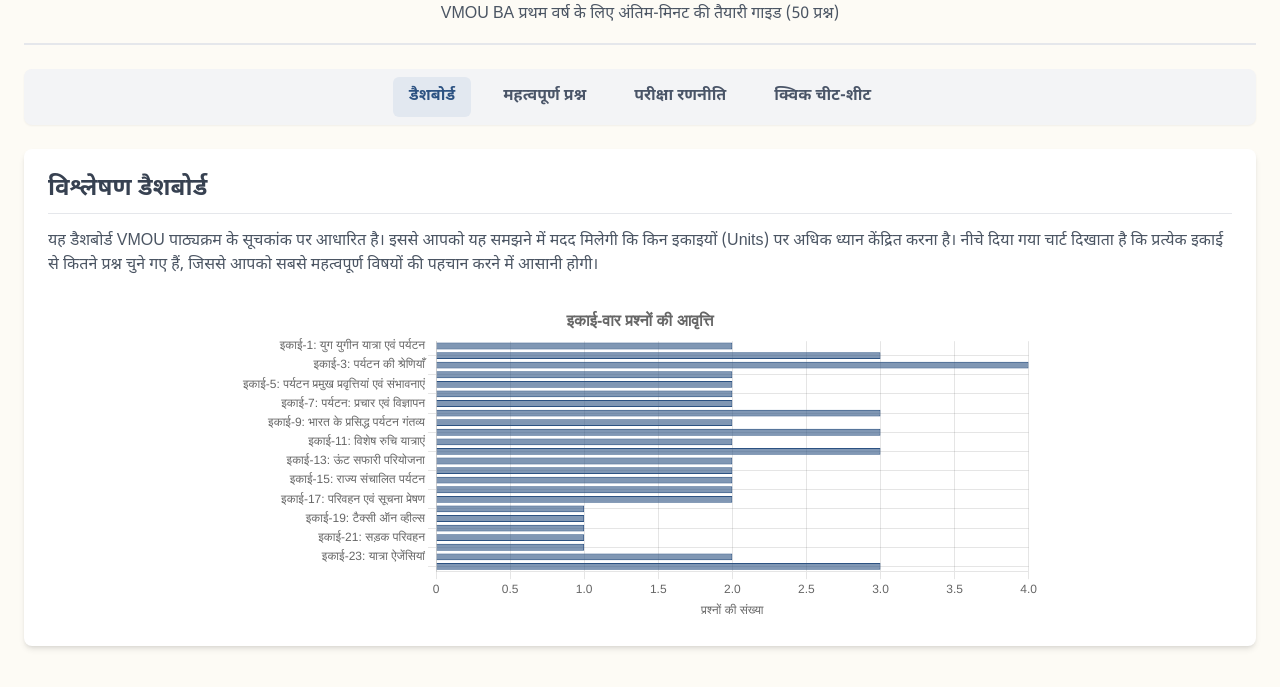
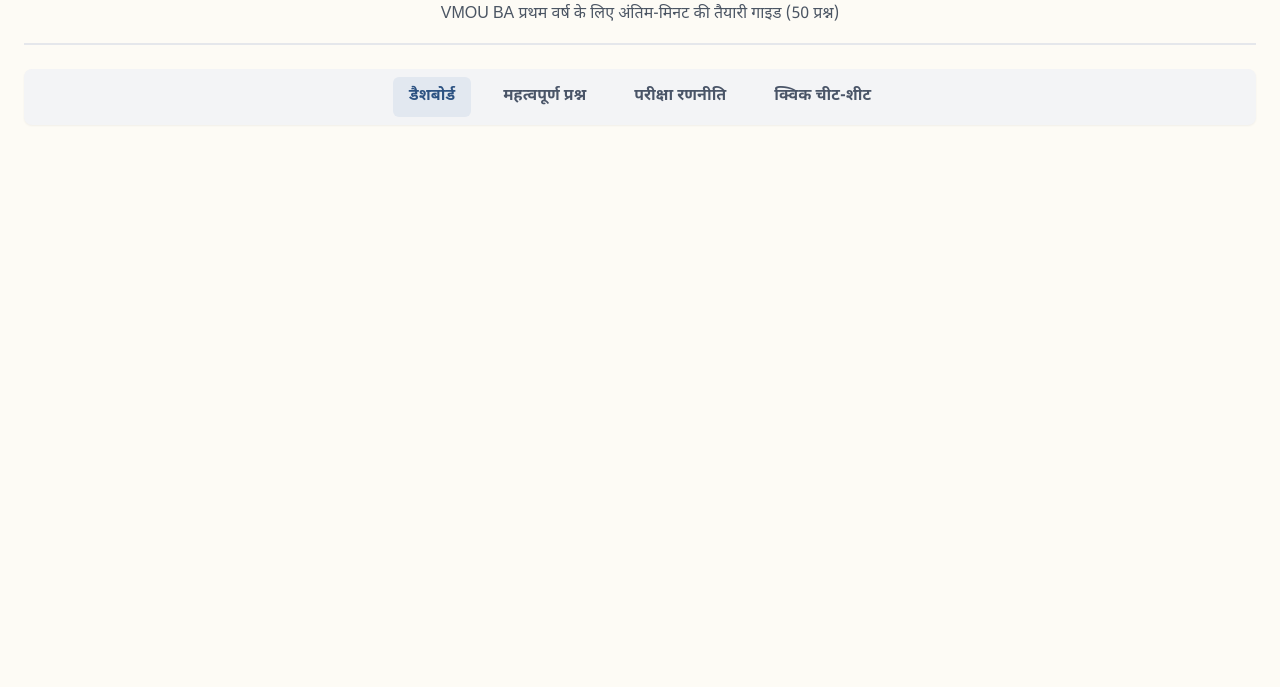
Before and after one commit to Mukesh1008/study-Material, a plain HTML site: page index.html in a window 1280 px wide. Shown: the part 85-772 px from the top of the page. Drawn offline with nearby package versions, Linux system fonts and the light colour scheme.

Commit message:
Update index.html

```diff
--- a/index.html
+++ b/index.html
@@ -89,13 +89,7 @@
         </nav>
 
         <main id="main-content">
-            <section id="dashboard" class="content-section active p-4 md:p-6 bg-white rounded-lg shadow-md">
-                <h2 class="text-2xl font-bold text-gray-700 mb-4 border-b pb-2">विश्लेषण डैशबोर्ड</h2>
-                <p class="mb-6 text-gray-600">यह डैशबोर्ड VMOU पाठ्यक्रम के सूचकांक पर आधारित है। इससे आपको यह समझने में मदद मिलेगी कि किन इकाइयों (Units) पर अधिक ध्यान केंद्रित करना है। नीचे दिया गया चार्ट दिखाता है कि प्रत्येक इकाई से कितने प्रश्न चुने गए हैं, जिससे आपको सबसे महत्वपूर्ण विषयों की पहचान करने में आसानी होगी।</p>
-                <div class="chart-container">
-                    <canvas id="topicFrequencyChart"></canvas>
-                </div>
-            </section>
+
 
             <section id="questions" class="content-section p-4">
                  <h2 class="text-2xl font-bold text-gray-700 mb-4 text-center">सबसे महत्वपूर्ण 50 प्रश्न और उत्तर</h2>
```
